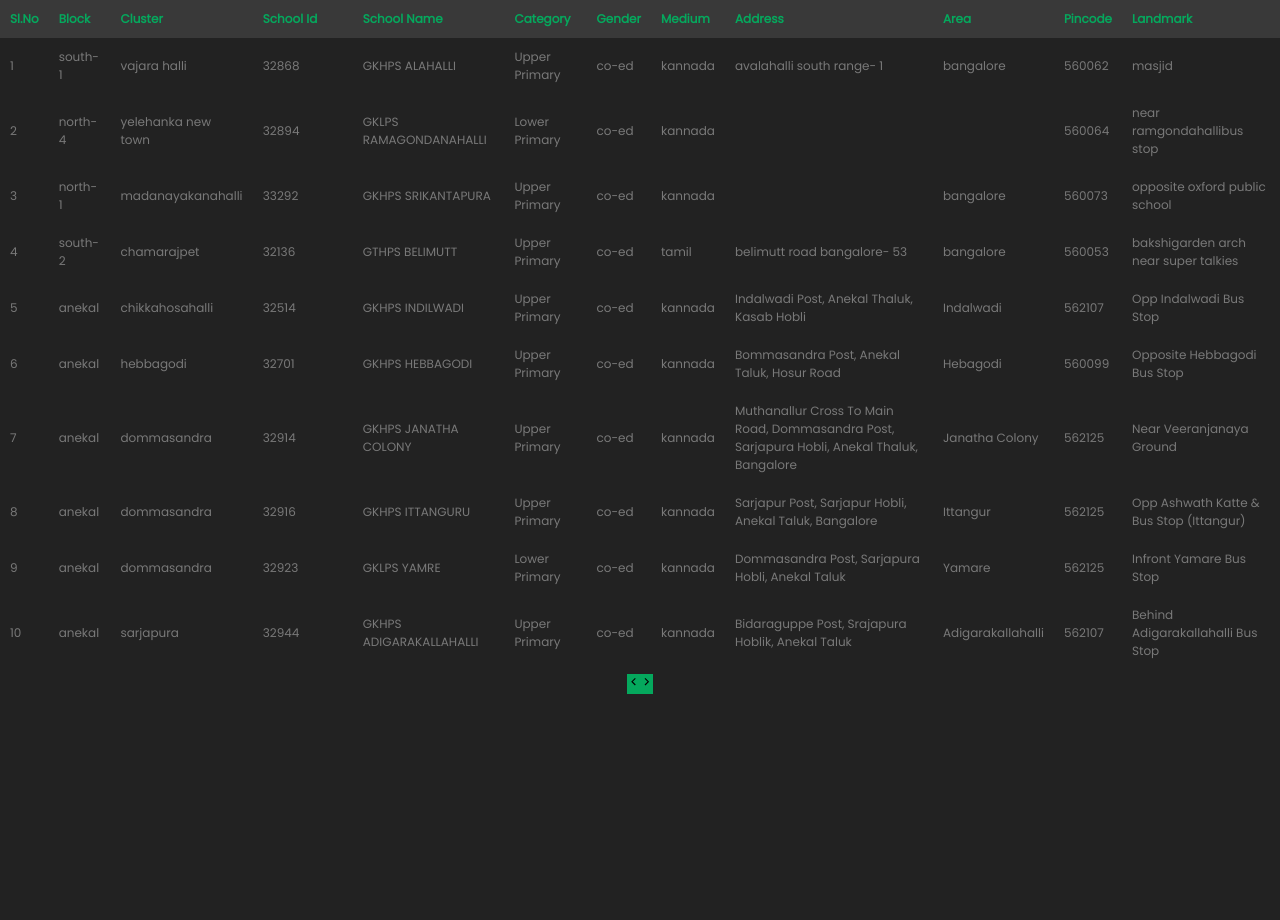
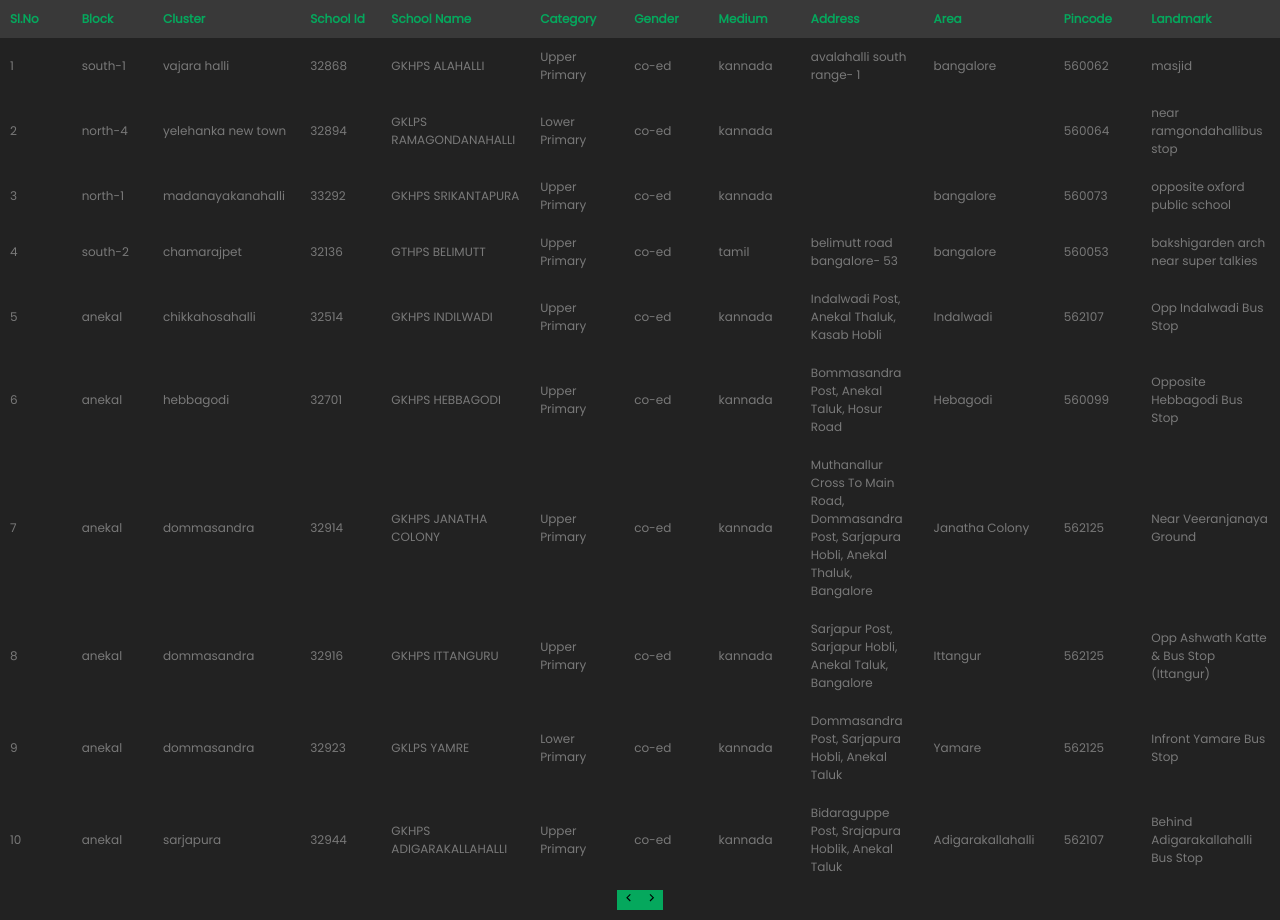
Before and after one commit to neeleshio/simple-data-table, a React (Create React App) app: page / in a window 1280 px wide. Before the commit the page ends 800 px from the top, so only its background shows below. Built offline with nearby package versions, Linux system fonts and the light colour scheme; data requests are answered from the project's data file.

Commit message:
added sorting

```diff
--- a/src/components/Table.js
+++ b/src/components/Table.js
@@ -1,8 +1,8 @@
 import { useMemo, useState } from 'react'
-import { useTable, usePagination } from 'react-table'
+import { useTable, useSortBy, usePagination } from 'react-table'
 import { COLUMNS } from './columns'
-import { GrFormPrevious } from 'react-icons/gr';
-import { GrFormNext } from 'react-icons/gr';
+import { GrFormPrevious, GrFormNext } from 'react-icons/gr';
+import { BsArrowUp, BsArrowDown } from 'react-icons/bs';
 import { BeatLoader } from 'react-spinners'
 import axios from 'axios'
 import '../styles/table.scss'
@@ -22,10 +22,14 @@ const Table = () => {
             .catch(err => console.log(err))
     }, [])
 
-    const tableInstance = useTable({
-        columns,
-        data
-    }, usePagination)
+    const tableInstance = useTable(
+        {
+            columns,
+            data
+        },
+        useSortBy,
+        usePagination
+    )
 
     const {
         getTableProps,
@@ -47,7 +51,12 @@ const Table = () => {
                             {headerGroups.map((headerGroups) => (
                                 <tr {...headerGroups.getHeaderGroupProps()}>
                                     {headerGroups.headers.map((column) => (
-                                        <th {...column.getHeaderProps()}>{column.render('Header')}</th>
+                                        <th {...column.getHeaderProps(column.getSortByToggleProps())}>
+                                            {column.render('Header')}
+                                            <span>
+                                                {column.isSorted ? (column.isSortedDesc ? <BsArrowUp /> : <BsArrowDown />) : ''}
+                                            </span>
+                                        </th>
                                     ))}
                                 </tr>
                             ))}
@@ -70,7 +79,6 @@ const Table = () => {
                     <div className="btn">
                         <button onClick={() => previousPage()}><GrFormPrevious /></button>
                         <button onClick={() => nextPage()}><GrFormNext /></button>
-
                     </div>
                 </>
             ) :
--- a/src/styles/table.scss
+++ b/src/styles/table.scss
@@ -30,10 +30,15 @@ body {
             color: $green;
             background-color: $secondaryBg;
             box-shadow: 0 2px 2px -1px rgba(0, 0, 0, 0.4);
+            width: 150px;
 
             &:nth-child(4){
                 text-align: left;
-                width: 80px;
+                width: 150px;
+            }
+
+            span {
+                color: #fff;
             }
         }
     }
@@ -44,6 +49,8 @@ body {
         button {
             background-color: $green;
             border: none;
+            padding: 0 5px;
+            margin-bottom: 10px;
         }
     }
 
```
